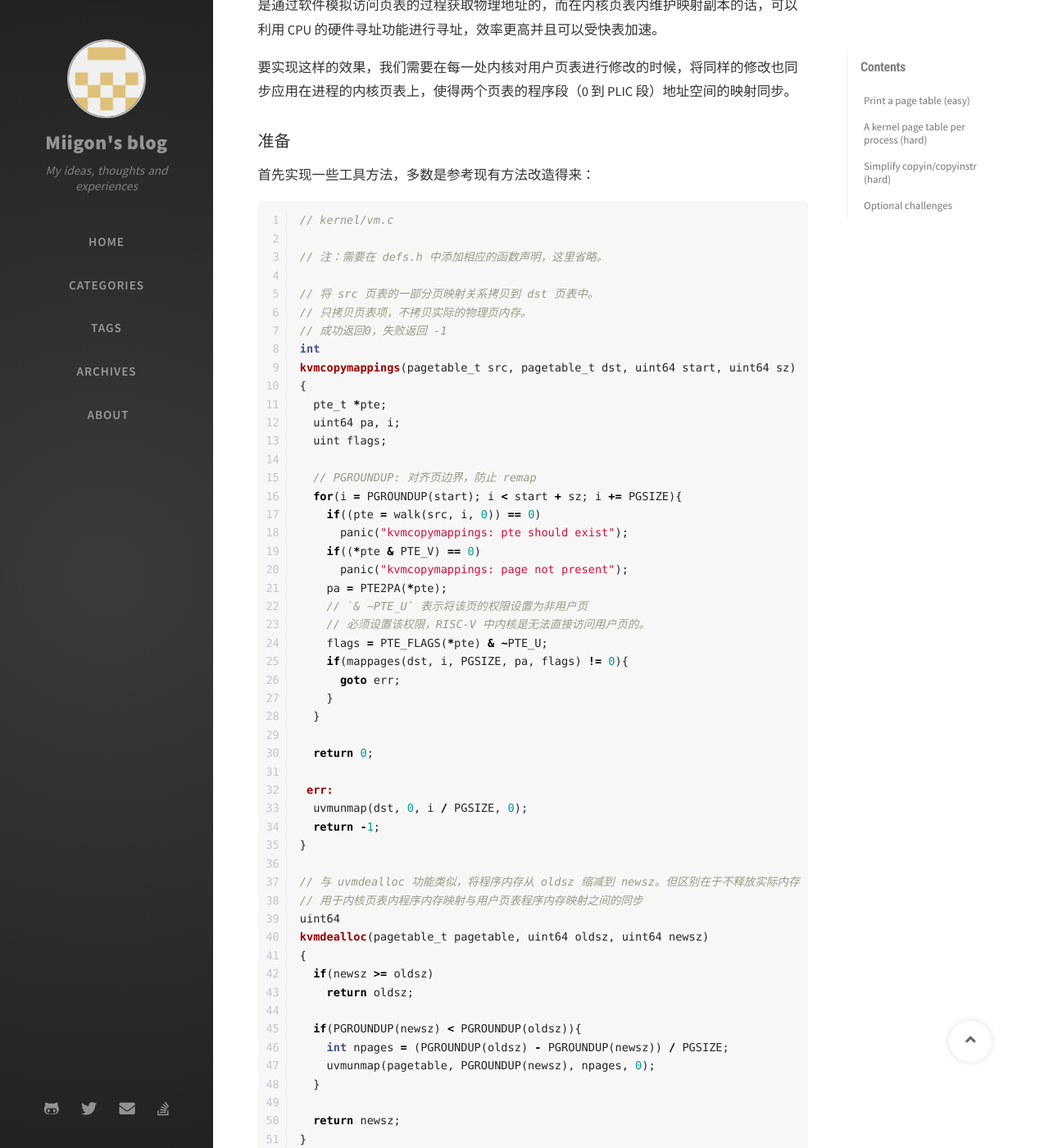
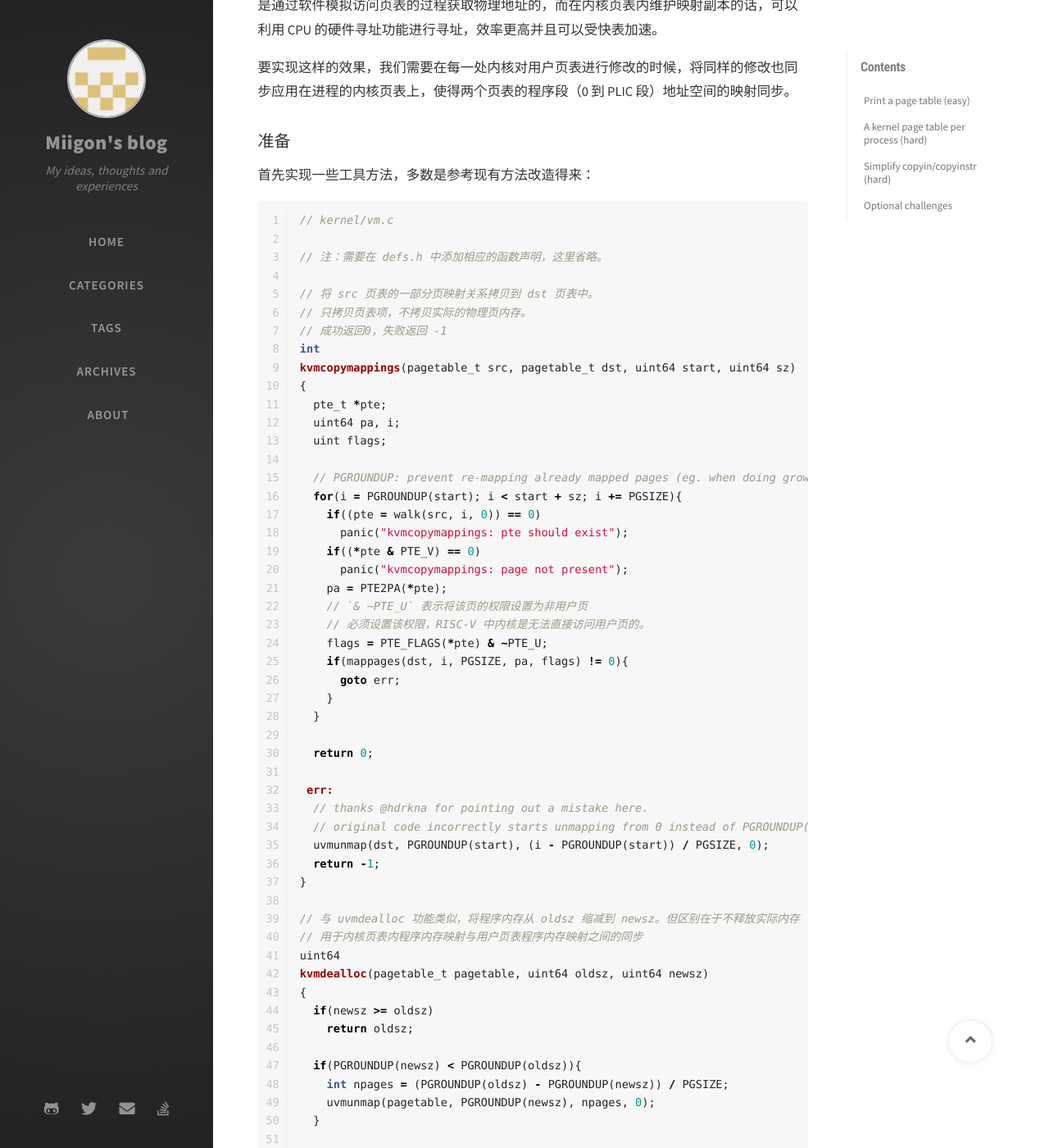
Before and after one commit to Miigon/blog, a Jekyll site: the page built from _posts/coursenote/mit6s081/2021-09-16-s081-lab3-page-tables.md, in a window 1280 px wide and 1400 px high, scrolled down 11875 px. Shown: the whole window at 82% size. Built offline with Jekyll 4.4.1, drawn with Linux system fonts in a browser that asks for light colours; nearby versions of some CDN libraries; comment, search, counter and statistics services are not loaded.

Commit message:
s081-page-tables: fix a code mistake

```diff
--- a/_posts/coursenote/mit6s081/2021-09-16-s081-lab3-page-tables.md
+++ b/_posts/coursenote/mit6s081/2021-09-16-s081-lab3-page-tables.md
@@ -498,7 +498,7 @@ kvmcopymappings(pagetable_t src, pagetable_t dst, uint64 start, uint64 sz)
   uint64 pa, i;
   uint flags;
 
-  // PGROUNDUP: 对齐页边界，防止 remap
+  // PGROUNDUP: prevent re-mapping already mapped pages (eg. when doing growproc)
   for(i = PGROUNDUP(start); i < start + sz; i += PGSIZE){
     if((pte = walk(src, i, 0)) == 0)
       panic("kvmcopymappings: pte should exist");
@@ -516,7 +516,9 @@ kvmcopymappings(pagetable_t src, pagetable_t dst, uint64 start, uint64 sz)
   return 0;
 
  err:
-  uvmunmap(dst, 0, i / PGSIZE, 0);
+  // thanks @hdrkna for pointing out a mistake here.
+  // original code incorrectly starts unmapping from 0 instead of PGROUNDUP(start)
+  uvmunmap(dst, PGROUNDUP(start), (i - PGROUNDUP(start)) / PGSIZE, 0);
   return -1;
 }
 
```
